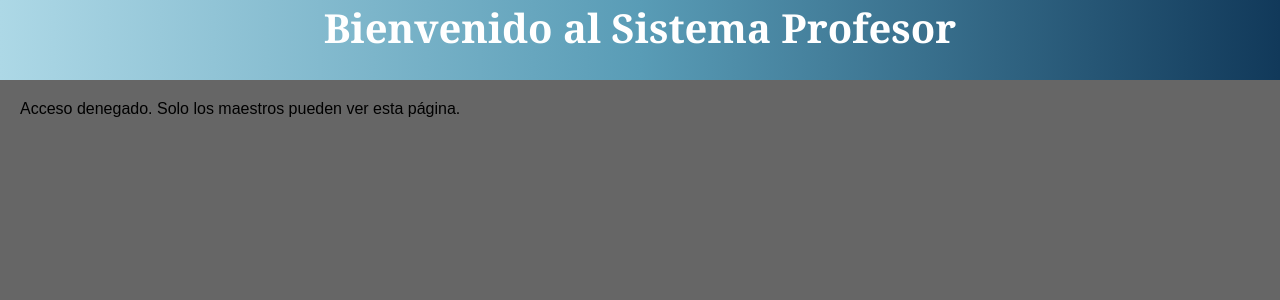
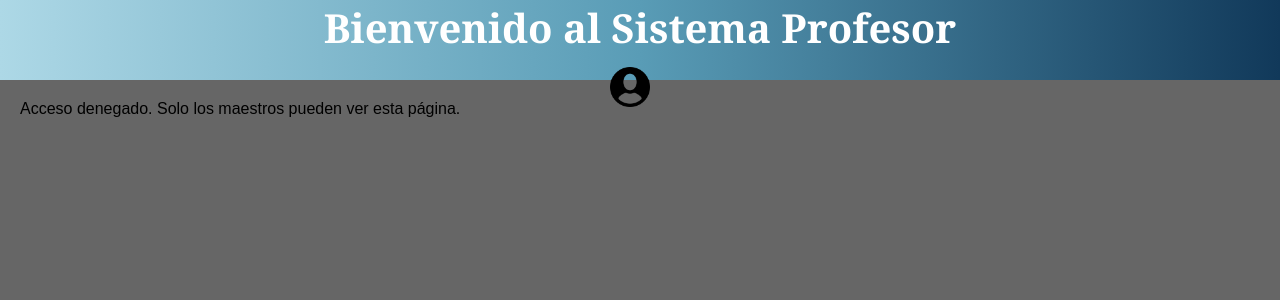
Before and after one commit to AlvaroD19G/Lab06, a PHP site: page /Teacher.php in a window 1280 px wide. Shown: the top 300 px of the page. Run offline with PHP 8.4, Linux system fonts and the light colour scheme; the visitor is signed in with stand-in values (Sample User, id 1); tables that the repository leaves empty or names only in its code hold one stand-in row (values such as "Sample post").

Commit message:
cambio de login

```diff
--- a/Teacher.php
+++ b/Teacher.php
@@ -27,6 +27,8 @@ $rol = $_SESSION['rol'];
 <body>
     <div class="navbar">
         <h4>Bienvenido al Sistema Profesor</h4>
+        <a href="Login.php"><img style="width: 40px; height: 40px; margin-right: 20px;"
+                src="img/1564535_customer_user_userphoto_account_person_icon.png" class="card-img-top" alt="..."></a>
     </div>
     <div class="table-responsive-xxl mt-3">
         <?php if ($rol === 'maestro'): ?>
```
Also changed, not shown: Students.php (+7 -2 lines).
